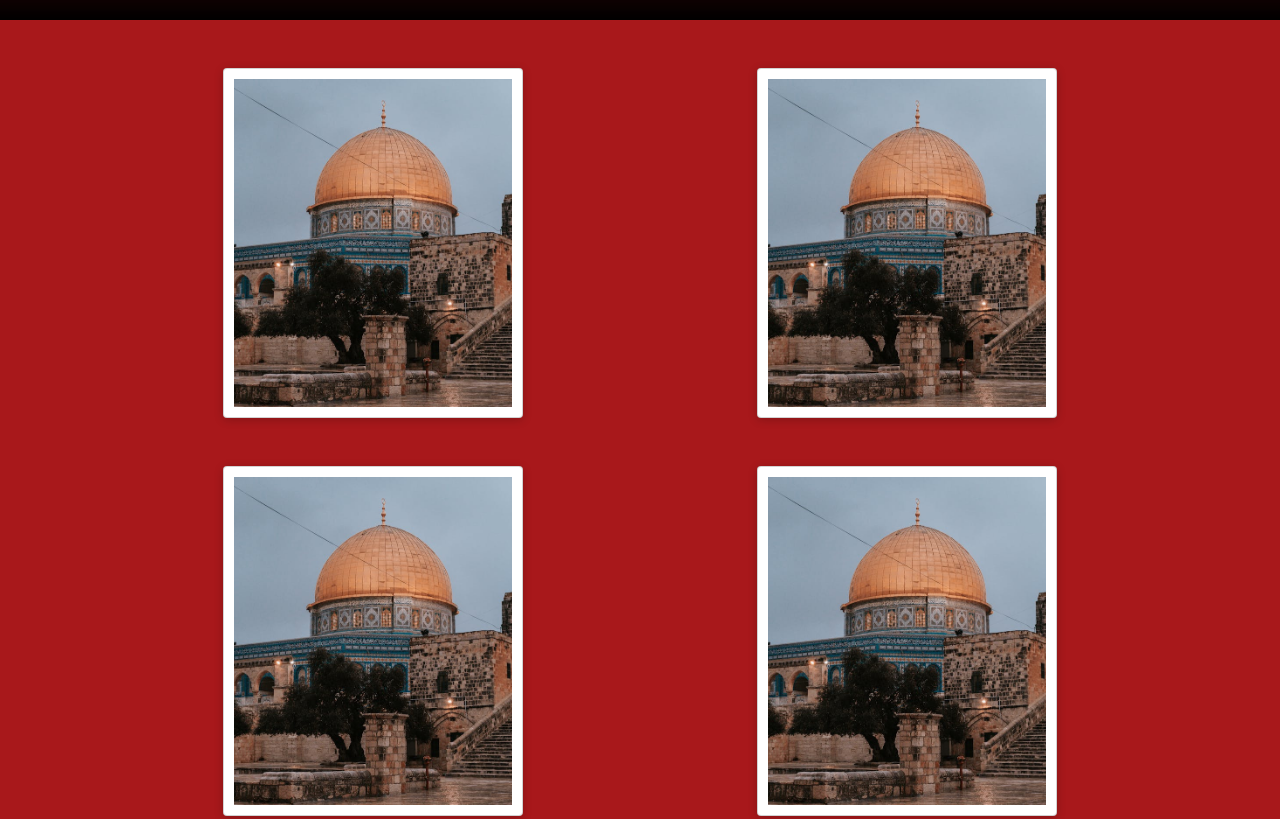
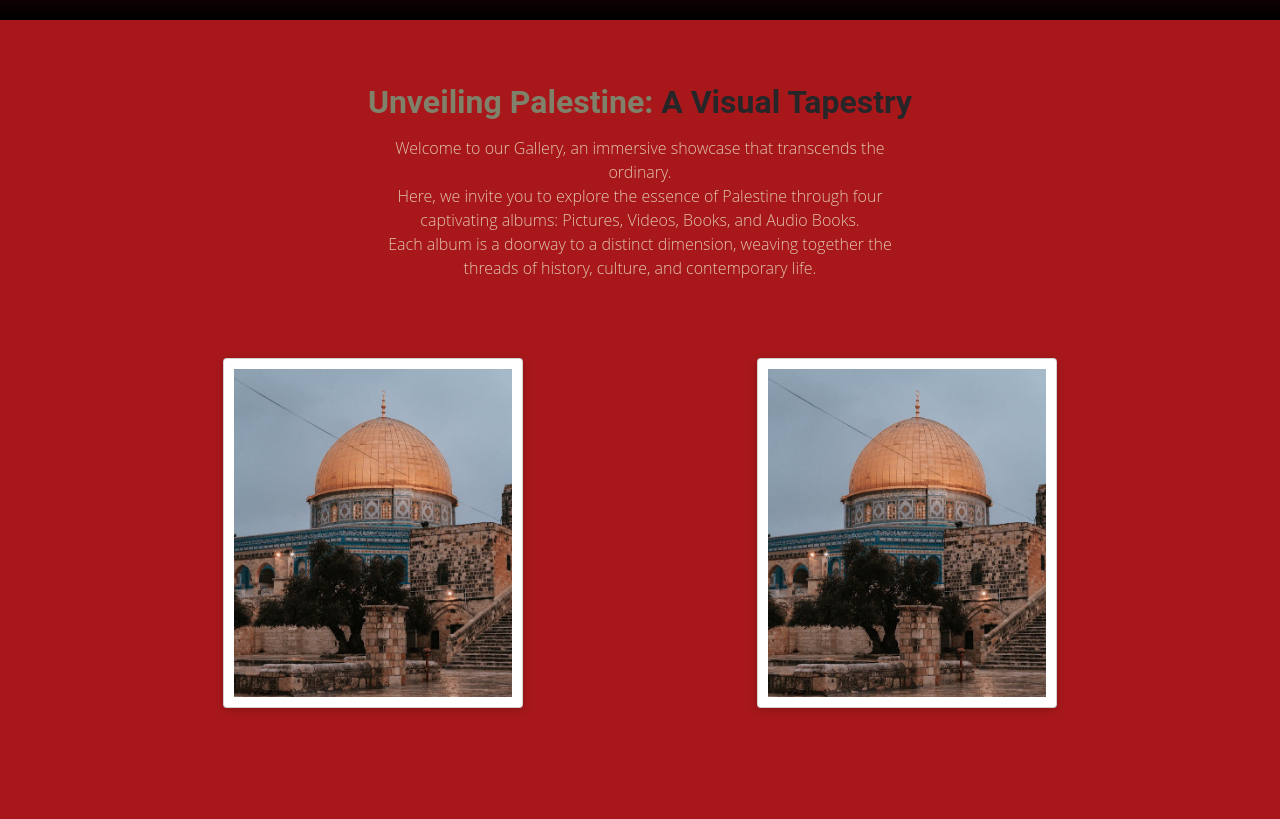
Before and after one commit to Fawzy-Moawad/6.16.48, a plain HTML site: page gallery.html in a window 1280 px wide. Shown: the part 1280-2099 px from the top of the page. Drawn offline with Linux system fonts and the light colour scheme; a script that the page names is missing.

Commit message:
adjust gallery section and add the introudaction text.

```diff
--- a/gallery.html
+++ b/gallery.html
@@ -144,9 +144,18 @@
 
         <section id="gallery">
             <div class="container p-5">
+
+                <div class="section-title">
+                    <h2><span>Unveiling Palestine:</span> A Visual Tapestry</h2>
+                    <p>
+                        Welcome to our Gallery, an immersive showcase that transcends the ordinary.<br>
+                        Here, we invite you to explore the essence of Palestine through four captivating albums: Pictures, Videos, Books, and Audio Books.<br>
+                        Each album is a doorway to a distinct dimension, weaving together the threads of history, culture, and contemporary life.
+                    </p>
+                </div>
                 <div class="row">
 
-                    <div class="col-md-6">
+                    <div class="col-md-6 p-5">
                         <div class="box">
                             <div class="card">
                                 <div class="imgBx">
@@ -159,7 +168,7 @@
                         </div>
                     </div>
 
-                    <div class="col-md-6">
+                    <div class="col-md-6 p-5">
                         <div class="box">
                             <div class="card">
                                 <div class="imgBx">
@@ -175,7 +184,7 @@
 
                 <div class="row pt-5">
 
-                    <div class="col-md-6">
+                    <div class="col-md-6 p-5">
                         <div class="box">
                             <div class="card">
                                 <div class="imgBx">
@@ -188,7 +197,7 @@
                         </div>
                     </div>
 
-                    <div class="col-md-6">
+                    <div class="col-md-6 p-5">
                         <div class="box">
                             <div class="card">
                                 <div class="imgBx">
```
Also changed, not shown: maps&cities.html (+14 -2 lines). Lines whose indentation alone changed are shown as unchanged.
